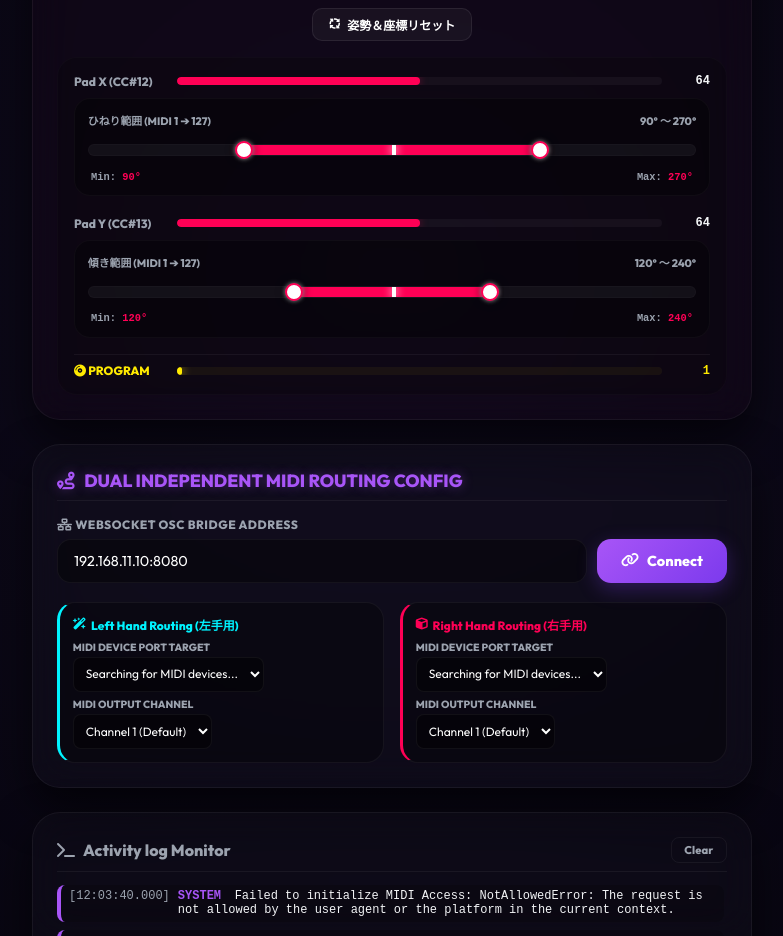
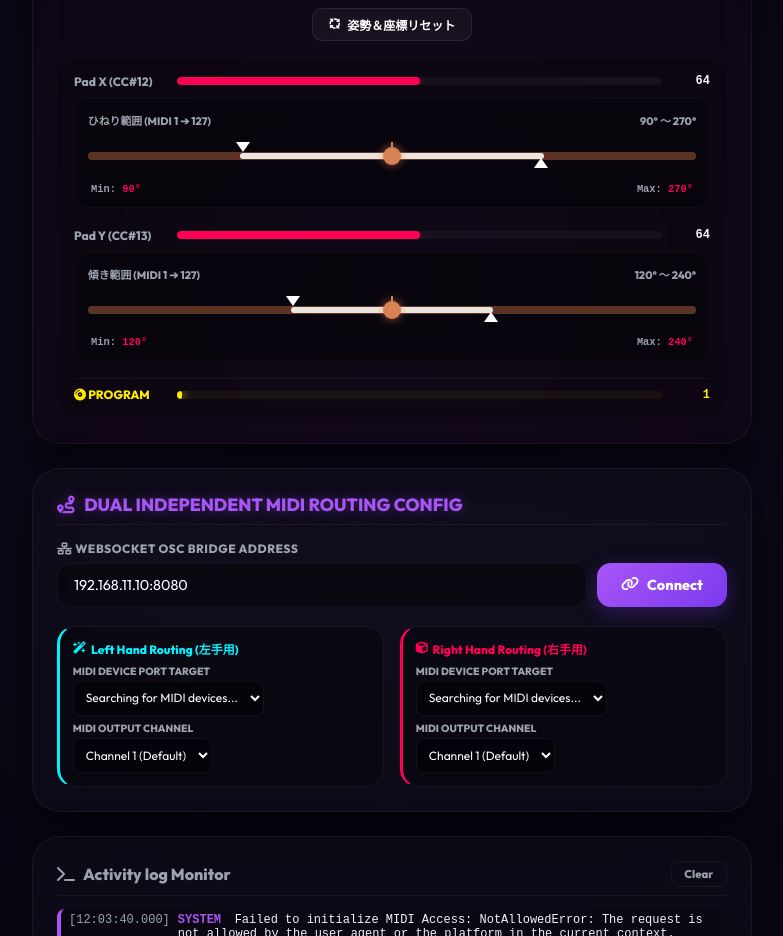
Before and after one commit to richiowaki3/m5sticks3-gesture-midi-kaosspadii, a website: page index.html in a window 1280 px wide. Shown: the part 1080-2016 px from the top of the page, without its empty margins (248-1031 px from the left). Drawn offline with nearby package versions, Linux system fonts and the light colour scheme; animation ran at ten frames a second.

Commit message:
Update range sliders to perfectly match the user provided mockup design (v2.5)

```diff
--- a/index.html
+++ b/index.html
@@ -386,11 +386,11 @@
       top: 0;
       transition: left 0.05s linear;
     }
-    /* Double Range Slider Styling */
+    /* Ultra Premium Double Range Slider (Matches provided image concept) */
     .slider-track-container {
       position: relative;
       width: 100%;
-      height: 28px;
+      height: 40px; /* Space for boundary thumbs to exceed top/bottom */
       display: flex;
       align-items: center;
       margin-bottom: 0.4rem;
@@ -398,74 +398,118 @@
     .slider-track-container .range-gauge-track {
       position: absolute;
       width: 100%;
-      height: 12px;
+      height: 8px; /* Track thickness */
+      background: #5a3322; /* Dark brown (Inactive zone) */
+      border-radius: 4px;
       margin-bottom: 0;
       pointer-events: none;
       z-index: 1;
     }
+    .range-gauge-fill {
+      height: 100%;
+      position: absolute;
+      background: #ebe5df; /* Soft ivory white (Active zone) */
+      border-radius: 4px;
+      transition: left 0.1s ease, width 0.1s ease;
+    }
     .double-range-slider {
       position: absolute;
       width: 100%;
-      height: 28px;
+      height: 40px;
       background: transparent;
       pointer-events: none;
       -webkit-appearance: none;
       appearance: none;
       outline: none;
       margin: 0;
-      z-index: 2;
-    }
-
-    /* Chrome, Safari, Edge */
-    .double-range-slider::-webkit-slider-thumb {
+      z-index: 3;
+    }
+
+    /* Min Slider (Upper boundary, pointing down) */
+    .slider-min::-webkit-slider-thumb {
       -webkit-appearance: none;
       appearance: none;
+      width: 0;
+      height: 0;
+      border-left: 7px solid transparent;
+      border-right: 7px solid transparent;
+      border-top: 10px solid #ffffff; /* Downward white triangle */
+      cursor: pointer;
+      pointer-events: auto;
+      margin-top: -14px; /* Offset above track */
+      position: relative;
+      z-index: 5;
+    }
+    .slider-min::-moz-range-thumb {
+      width: 0;
+      height: 0;
+      border-left: 7px solid transparent;
+      border-right: 7px solid transparent;
+      border-top: 10px solid #ffffff;
+      cursor: pointer;
+      pointer-events: auto;
+      background: transparent;
+      border: none;
+    }
+
+    /* Max Slider (Lower boundary, pointing up) */
+    .slider-max::-webkit-slider-thumb {
+      -webkit-appearance: none;
+      appearance: none;
+      width: 0;
+      height: 0;
+      border-left: 7px solid transparent;
+      border-right: 7px solid transparent;
+      border-bottom: 10px solid #ffffff; /* Upward white triangle */
+      cursor: pointer;
+      pointer-events: auto;
+      margin-top: 14px; /* Offset below track */
+      position: relative;
+      z-index: 5;
+    }
+    .slider-max::-moz-range-thumb {
+      width: 0;
+      height: 0;
+      border-left: 7px solid transparent;
+      border-right: 7px solid transparent;
+      border-bottom: 10px solid #ffffff;
+      cursor: pointer;
+      pointer-events: auto;
+      background: transparent;
+      border: none;
+    }
+
+    .double-range-slider::-webkit-slider-runnable-track {
+      background: transparent;
+      border: none;
+    }
+    .double-range-slider::-moz-range-track {
+      background: transparent;
+      border: none;
+    }
+
+    /* Currently Estimated Value Knob (Terracotta Orange circle with a top tick line) */
+    .custom-val-knob {
+      position: absolute;
       width: 18px;
       height: 18px;
       border-radius: 50%;
-      background: #ffffff;
-      cursor: pointer;
-      pointer-events: auto;
-      box-shadow: 0 0 10px rgba(0, 0, 0, 0.8), 0 0 4px rgba(255,255,255,0.8);
-      position: relative;
-      z-index: 5;
-      border: 2px solid var(--color-right);
-      transition: transform 0.1s;
-    }
-    .left-hand .double-range-slider::-webkit-slider-thumb {
-      border-color: var(--color-left);
-    }
-    .double-range-slider::-webkit-slider-thumb:hover {
-      transform: scale(1.2);
-    }
-    .double-range-slider::-webkit-slider-runnable-track {
-      background: transparent;
-      border: none;
-    }
-
-    /* Firefox */
-    .double-range-slider::-moz-range-thumb {
-      width: 18px;
-      height: 18px;
-      border-radius: 50%;
-      background: #ffffff;
-      cursor: pointer;
-      pointer-events: auto;
-      box-shadow: 0 0 10px rgba(0, 0, 0, 0.8), 0 0 4px rgba(255,255,255,0.8);
-      border: 2px solid var(--color-right);
-      position: relative;
-      z-index: 5;
-      transition: transform 0.1s;
-    }
-    .left-hand .double-range-slider::-moz-range-thumb {
-      border-color: var(--color-left);
-    }
-    .double-range-slider::-moz-range-thumb:hover {
-      transform: scale(1.2);
-    }
-    .double-range-slider::-moz-range-track {
-      background: transparent;
-      border: none;
+      background: #d88155; /* Terracotta orange */
+      box-shadow: 0 0 8px rgba(216, 129, 85, 0.7);
+      pointer-events: none;
+      z-index: 2;
+      transform: translate(-50%, -50%);
+      top: 50%;
+      transition: left 0.05s linear;
+      display: flex;
+      justify-content: center;
+    }
+    .knob-tick {
+      width: 2px;
+      height: 6px;
+      background: #d88155;
+      position: absolute;
+      top: -5px;
     }
 
     .range-values-footer {
@@ -951,11 +995,14 @@
             <!-- Visual Range Gauge Bar -->
             <div class="range-gauge-track">
               <div id="range-gauge-fill-roll" class="range-gauge-fill" style="left: 25%; width: 50%;"></div>
-              <div id="range-marker-roll" class="range-gauge-current-marker" style="left: 50%;"></div>
             </div>
-            <!-- 重ね合わせたスライダー -->
-            <input type="range" id="range-roll-min" class="double-range-slider" min="0" max="360" value="90" oninput="updateRangeSlidersUI('roll')">
-            <input type="range" id="range-roll-max" class="double-range-slider" min="0" max="360" value="270" oninput="updateRangeSlidersUI('roll')">
+            <!-- 現在値を表す突起付き丸ノブ -->
+            <div id="range-marker-roll" class="custom-val-knob" style="left: 50%;">
+              <div class="knob-tick"></div>
+            </div>
+            <!-- 重ね合わせた境界スライダー -->
+            <input type="range" id="range-roll-min" class="double-range-slider slider-min" min="0" max="360" value="90" oninput="updateRangeSlidersUI('roll')">
+            <input type="range" id="range-roll-max" class="double-range-slider slider-max" min="0" max="360" value="270" oninput="updateRangeSlidersUI('roll')">
           </div>
           <div class="range-values-footer">
             <span>Min: <span id="lbl-val-roll-min" style="color: var(--color-right)">90°</span></span>
@@ -982,11 +1029,14 @@
             <!-- Visual Range Gauge Bar -->
             <div class="range-gauge-track">
               <div id="range-gauge-fill-pitch" class="range-gauge-fill" style="left: 33.3%; width: 33.3%;"></div>
-              <div id="range-marker-pitch" class="range-gauge-current-marker" style="left: 50%;"></div>
             </div>
-            <!-- 重ね合わせたスライダー -->
-            <input type="range" id="range-pitch-min" class="double-range-slider" min="0" max="360" value="120" oninput="updateRangeSlidersUI('pitch')">
-            <input type="range" id="range-pitch-max" class="double-range-slider" min="0" max="360" value="240" oninput="updateRangeSlidersUI('pitch')">
+            <!-- 現在値を表す突起付き丸ノブ -->
+            <div id="range-marker-pitch" class="custom-val-knob" style="left: 50%;">
+              <div class="knob-tick"></div>
+            </div>
+            <!-- 重ね合わせた境界スライダー -->
+            <input type="range" id="range-pitch-min" class="double-range-slider slider-min" min="0" max="360" value="120" oninput="updateRangeSlidersUI('pitch')">
+            <input type="range" id="range-pitch-max" class="double-range-slider slider-max" min="0" max="360" value="240" oninput="updateRangeSlidersUI('pitch')">
           </div>
           <div class="range-values-footer">
             <span>Min: <span id="lbl-val-pitch-min" style="color: var(--color-right)">120°</span></span>
@@ -1845,32 +1895,29 @@
       if (fill) {
         const minPct = (minVal / 360) * 100;
         const maxPct = (maxVal / 360) * 100;
-        const colorHex = "#ff0055"; // Right hand color
-        const glow = "rgba(255, 0, 85, 0.4)";
+        const validColor = "#ebe5df"; // Soft ivory white for active
+        const invalidColor = "#5a3322"; // Dark brown for inactive (handled by track background, transparent here)
 
         if (minVal === maxVal) {
           fill.style.left = "0%";
           fill.style.width = "0%";
           fill.style.background = "transparent";
-          fill.style.boxShadow = "none";
         } else if (minVal < maxVal) {
           fill.style.left = `${minPct}%`;
           fill.style.width = `${maxPct - minPct}%`;
-          fill.style.background = colorHex;
-          fill.style.boxShadow = `0 0 12px ${glow}`;
+          fill.style.background = validColor;
         } else {
-          // Wrapped-around range: light up both ends and keep the middle black
+          // Wrapped-around range: light up both ends and keep the middle transparent (showing dark brown track)
           fill.style.left = "0%";
           fill.style.width = "100%";
           fill.style.background = `linear-gradient(to right,
-            ${colorHex} 0%,
-            ${colorHex} ${maxPct}%,
+            ${validColor} 0%,
+            ${validColor} ${maxPct}%,
             transparent ${maxPct}%,
             transparent ${minPct}%,
-            ${colorHex} ${minPct}%,
-            ${colorHex} 100%
+            ${validColor} ${minPct}%,
+            ${validColor} 100%
           )`;
-          fill.style.boxShadow = `0 0 8px ${glow}`;
         }
       }
     }
```
